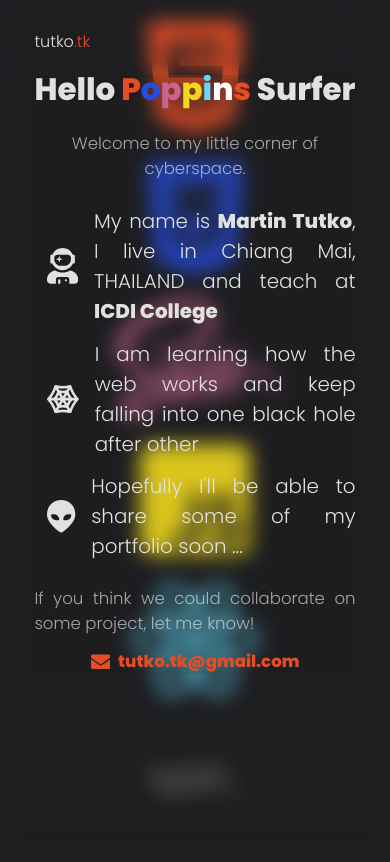
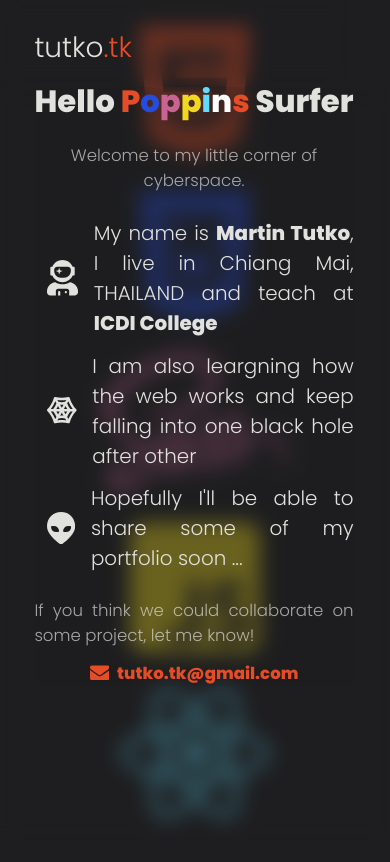
Before and after one commit to tutkotk/tutko.tk, a plain HTML site: page index.html in a window 390 px wide. Shown: the top 862 px of the page. Drawn offline with Linux system fonts and the light colour scheme.

Commit message:
Add files via upload

```diff
--- a/index.html
+++ b/index.html
@@ -97,7 +97,7 @@
                   ></path>
                 </svg>
                 <span>
-                  I am learning how the web works and keep falling into
+                  I am also leargning how the web works and keep falling into
                   one black hole after other</span
                 >
               </li>
@@ -156,7 +156,7 @@
     <div class="container">
       <img
         id="surfer"
-        src="images/surfer.png"
+        src="images/surfer3.png"
         alt="Silver Surfer with some stupid head on it"
       />
     </div>
@@ -250,22 +250,6 @@
           class=""
         ></path>
       </svg>
-
-      <svg
-        width="82"
-        height="40"
-        viewBox="0 0 148 90"
-        version="1.1"
-        xmlns:xlink="http://www.w3.org/1999/xlink"
-        class="nextjssvg"
-        alt="Next.js logo"
-      >
-        <path
-          d="M34.992 23.495h27.855v2.219H37.546v16.699h23.792v2.219H37.546v18.334h25.591v2.219H34.992v-41.69zm30.35 0h2.96l13.115 18.334 13.405-18.334L113.055.207 83.1 43.756l15.436 21.429H95.46L81.417 45.683 67.316 65.185h-3.018L79.85 43.756 65.343 23.495zm34.297 2.219v-2.219h31.742v2.219h-14.623v39.47h-2.554v-39.47H99.64zM.145 23.495h3.192l44.011 66.003L29.16 65.185 2.814 26.648l-.116 38.537H.145v-41.69zm130.98 38.801c-.523 0-.914-.405-.914-.928 0-.524.391-.929.913-.929.528 0 .913.405.913.929 0 .523-.385.928-.913.928zm2.508-2.443H135c.019.742.56 1.24 1.354 1.24.888 0 1.391-.535 1.391-1.539v-6.356h1.391v6.362c0 1.808-1.043 2.849-2.77 2.849-1.62 0-2.732-1.01-2.732-2.556zm7.322-.08h1.379c.118.853.95 1.395 2.149 1.395 1.117 0 1.937-.58 1.937-1.377 0-.685-.521-1.097-1.708-1.377l-1.155-.28c-1.62-.38-2.36-1.166-2.36-2.487 0-1.602 1.304-2.668 3.26-2.668 1.82 0 3.15 1.066 3.23 2.58h-1.354c-.13-.828-.85-1.346-1.894-1.346-1.1 0-1.832.53-1.832 1.34 0 .642.472 1.01 1.64 1.284l.987.243c1.838.43 2.596 1.178 2.596 2.53 0 1.72-1.33 2.799-3.453 2.799-1.987 0-3.323-1.029-3.422-2.637z"
-          fill="#fff"
-          fill-rule="nonzero"
-        ></path>
-      </svg>
     </div>
   </body>
 
--- a/style.css
+++ b/style.css
@@ -79,6 +79,8 @@ body p {
 }
 
 .header {
+  border-right: 2px solid #1e1e21;
+  background-color: rgba(30, 30, 33, 0.6);
   display: inline-block;
   -webkit-box-pack: center;
       -ms-flex-pack: center;
@@ -94,6 +96,12 @@ body p {
 
 .header .__header-container {
   max-width: 12vw;
+}
+
+@media only screen and (max-width: 600px) {
+  .header .__header-container {
+    max-width: 25vw;
+  }
 }
 
 .header .__header-logo-link {
@@ -119,6 +127,8 @@ body p {
 }
 
 .main {
+  border-right: 2px solid #1e1e21;
+  background-color: rgba(30, 30, 33, 0.6);
   max-width: 50vw;
   padding-left: 4.3rem;
   padding-bottom: 4.3rem;
@@ -306,8 +316,8 @@ body p {
 }
 
 #surfer {
-  position: absolute;
-  width: 20vw;
+  position: fixed;
+  width: 25vw;
   right: 0;
   bottom: 0;
 }
@@ -330,45 +340,87 @@ body p {
           align-items: center;
 }
 
+@media only screen and (max-width: 900px) {
+  .tech {
+    width: 20rem;
+    position: fixed;
+    display: -webkit-box;
+    display: -ms-flexbox;
+    display: flex;
+    left: calc(70vw - 10rem);
+    -webkit-box-orient: vertical;
+    -webkit-box-direction: normal;
+        -ms-flex-direction: column;
+            flex-direction: column;
+    -webkit-box-pack: center;
+        -ms-flex-pack: center;
+            justify-content: center;
+  }
+  #surfer {
+    position: fixed;
+    width: 17vw;
+    right: 0;
+    bottom: 0;
+  }
+}
+
+@media only screen and (max-width: 600px) {
+  .tech {
+    width: 100vw;
+    left: auto;
+    -webkit-box-orient: vertical;
+    -webkit-box-direction: normal;
+        -ms-flex-direction: column;
+            flex-direction: column;
+    -webkit-box-pack: center;
+        -ms-flex-pack: center;
+            justify-content: center;
+    -webkit-box-align: center;
+        -ms-flex-align: center;
+            align-items: center;
+  }
+  #surfer {
+    position: relative;
+    width: 20vw;
+    left: 50%;
+    bottom: 1rem;
+    z-index: 4;
+  }
+}
+
 .htmlsvg {
   position: relative;
-  height: 15vh;
-  margin-top: 1.66vh;
-  margin-bottom: 1.66vh;
+  height: 17.6vh;
+  margin-top: 2vh;
+  margin-bottom: 2vh;
   z-index: 1;
 }
 
 .csssvg {
   position: relative;
-  height: 15vh;
-  margin-bottom: 1.66vh;
+  height: 17.6vh;
+  margin-bottom: 2vh;
   z-index: 1;
 }
 
 .sasssvg {
   position: relative;
-  height: 15vh;
-  margin-bottom: 1.66vh;
+  height: 17.6vh;
+  margin-bottom: 2vh;
   z-index: 1;
 }
 
 .jssvg {
   position: relative;
-  height: 15vh;
-  margin-bottom: 1.66vh;
+  height: 17.6vh;
+  margin-bottom: 2vh;
   z-index: 1;
 }
 
 .reactsvg {
   position: relative;
-  height: 15vh;
-  margin-bottom: 1.66vh;
-  z-index: 1;
-}
-
-.nextjssvg {
-  position: relative;
-  height: 15vh;
+  height: 17.6vh;
+  margin-bottom: 2vh;
   z-index: 1;
 }
 
```
Also changed, not shown: images/178147.jpg (added), images/nextjsthick.png (added), images/surfer2.png, images/surfer3.png (added).
